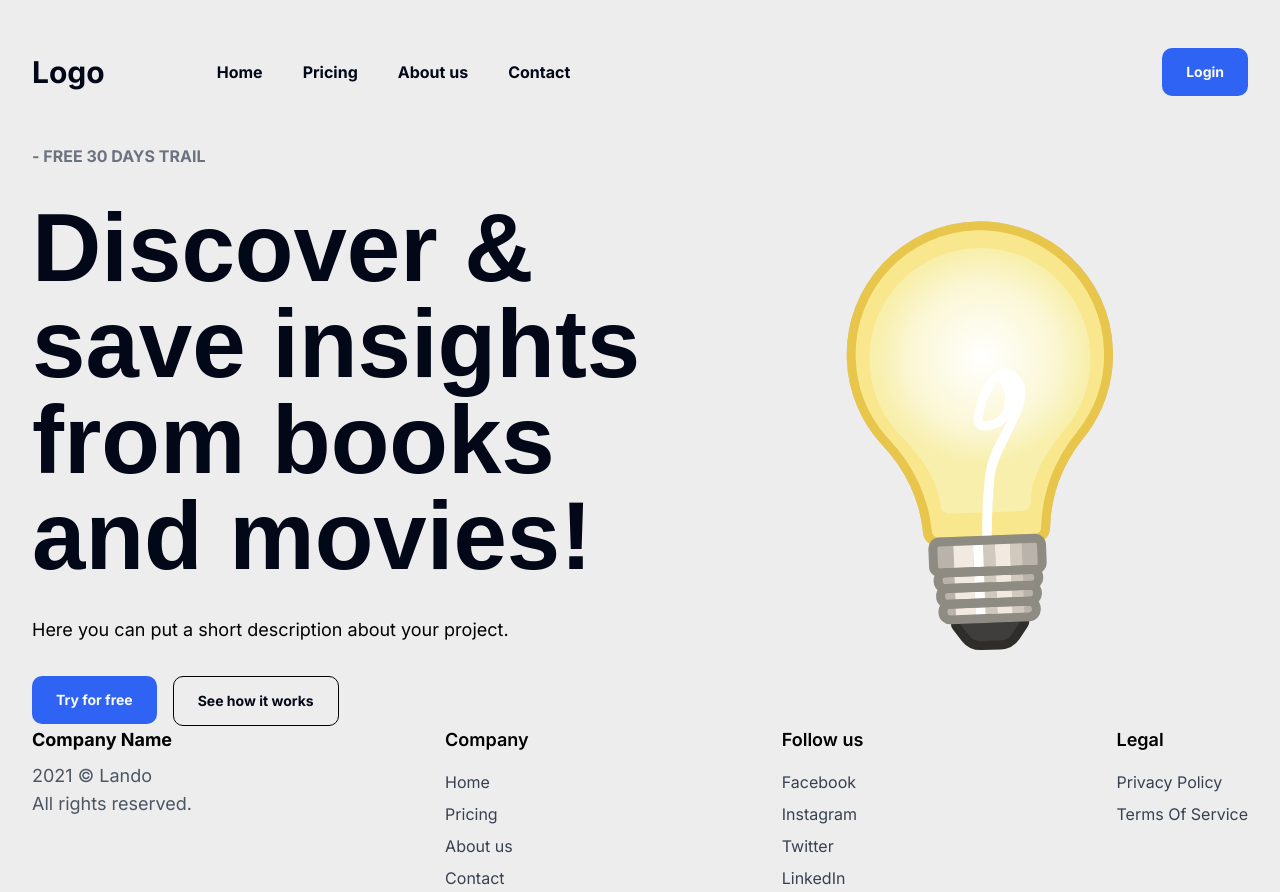
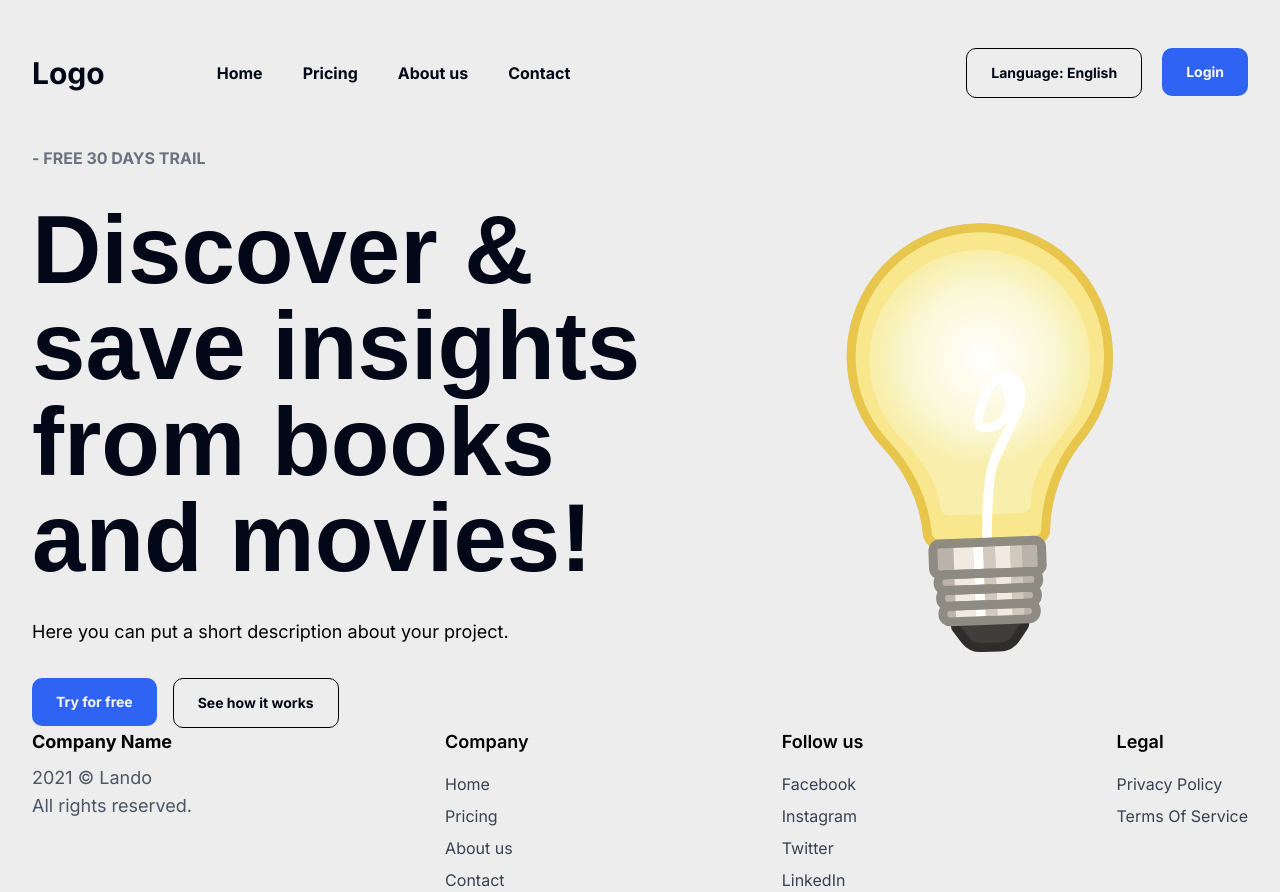
Before and after one commit to ErikOnd/dailyInsight, a Next.js app: page /home in a window 1280 px wide. Built offline with nearby package versions, Linux system fonts and the light colour scheme; no server answers.

Commit message:
added next intl and language switcher

```diff
--- /dev/null
+++ b/messages/de.json
@@ -0,0 +1,9 @@
+{
+    "homepage": {
+        "supHeader": "- Kostenlose 30-Tage-Testversion",
+        "header": "Entdecke & speichere Einblicke aus Büchern und Filmen!",
+        "text": "Hier kannst du eine kurze Beschreibung deines Projekts hinzufügen.",
+        "tryForFree": "Probiere is kostenlos",
+        "seeHowItWorks": "Schau dir an, wie es funktioniert"
+    }
+}
--- /dev/null
+++ b/messages/en.json
@@ -0,0 +1,10 @@
+{
+    "navigation": {},
+    "homepage": {
+        "supHeader": "- Free 30 days trail",
+        "header": "Discover & save insights from books and movies!",
+        "text": "Here you can put a short description about your project.",
+        "tryForFree": "Try for free",
+        "seeHowItWorks": "See how it works"
+    }
+}
--- a/next.config.mjs
+++ b/next.config.mjs
@@ -1,4 +1,8 @@
+import createNextIntlPlugin from "next-intl/plugin";
+
+const withNextIntl = createNextIntlPlugin();
+
 /** @type {import('next').NextConfig} */
 const nextConfig = {};
 
-export default nextConfig;
+export default withNextIntl(nextConfig);
--- a/package.json
+++ b/package.json
@@ -12,6 +12,7 @@
     },
     "dependencies": {
         "@auth0/nextjs-auth0": "^3.5.0",
+        "@radix-ui/react-dropdown-menu": "^2.1.1",
         "@radix-ui/react-slot": "^1.1.0",
         "@types/react-lottie": "^1.2.10",
         "class-variance-authority": "^0.7.0",
--- a/src/app/(routes)/home/page.tsx
+++ b/src/app/(routes)/home/page.tsx
@@ -1,12 +1,12 @@
 "use client";
 import React from "react";
-import Container from "@/components/ui/container";
 import Headline from "@/components/ui/headline";
 import Lottie from "react-lottie";
 import heroAnimation from "@/assets/hero_animation.json";
 import Text from "@/components/ui/text";
 import { Button } from "@/components/ui/button";
-import MainLayout from "@/app/layoiuts/MainLayout";
+import MainLayout from "@/app/layouts/MainLayout";
+import { useTranslations } from "next-intl";
 
 const Home = () => {
     const defaultOptions = {
@@ -17,6 +17,7 @@ const Home = () => {
             preserveAspectRatio: "xMidYMid slice",
         },
     };
+    const t = useTranslations("homepage");
     return (
         <MainLayout>
             <div className="flex justify-between">
@@ -25,13 +26,13 @@ const Home = () => {
                         className="font-bold uppercase"
                         variant="secondary"
                         size="small">
-                        - Free 30 days trail
+                        {t("supHeader")}
                     </Text>
-                    <Headline as="h1">Discover & save insights from books and movies!</Headline>
-                    <Text>Here you can put a short description about your project.</Text>
+                    <Headline as="h1"> {t("header")}</Headline>
+                    <Text> {t("text")}</Text>
                     <div className="flex gap-4">
-                        <Button>Try for free</Button>
-                        <Button variant="outline">See how it works</Button>
+                        <Button> {t("tryForFree")}</Button>
+                        <Button variant="outline"> {t("seeHowItWorks")}</Button>
                     </div>
                 </div>
                 <div className="h-full w-full max-w-fit self-center">
--- a/src/app/layout.tsx
+++ b/src/app/layout.tsx
@@ -3,25 +3,26 @@ import { Inter as FontSans } from "next/font/google";
 import { cn } from "@/lib/utils";
 import React from "react";
 import { UserProvider } from "@auth0/nextjs-auth0/client";
-import Navbar from "@/components/Navbar";
-import Footer from "@/components/Footer";
+import { NextIntlClientProvider } from "next-intl";
+import { getLocale, getMessages } from "next-intl/server";
 
 const fontSans = FontSans({
     subsets: ["latin"],
     variable: "--font-sans",
 });
 
-export default function RootLayout({ children }: { children: React.ReactNode }) {
+export default async function RootLayout({ children }: { children: React.ReactNode }) {
+    const locale = await getLocale();
+    const messages = await getMessages();
+
     return (
-        <html
-            lang="en"
-            suppressHydrationWarning>
+        <html lang={locale}>
             <head>
                 <title>DailyInsight</title>
             </head>
             <UserProvider>
                 <body className={cn("min-h-screen bg-background font-sans antialiased", fontSans.variable)}>
-                    {children}
+                    <NextIntlClientProvider messages={messages}>{children}</NextIntlClientProvider>
                 </body>
             </UserProvider>
         </html>
--- a/src/components/Navbar.tsx
+++ b/src/components/Navbar.tsx
@@ -3,6 +3,7 @@ import React from "react";
 import Link from "next/link";
 import { Button } from "@/components/ui/button";
 import { useUser } from "@auth0/nextjs-auth0/client";
+import LanguageSwitcher from "@/components/ui/LanguageSwitcher";
 
 const Navbar = () => {
     const { user } = useUser();
@@ -15,7 +16,8 @@ const Navbar = () => {
                 <Link href="/aboutUs">About us</Link>
                 <Link href="/contact">Contact</Link>
             </div>
-            <div className="ml-auto">
+            <div className="ml-auto flex gap-5">
+                <LanguageSwitcher />
                 {user ? (
                     <Link href="/api/auth/logout">
                         <Button variant="ghost">Logout</Button>
--- /dev/null
+++ b/src/components/ui/LanguageSwitcher.tsx
@@ -0,0 +1,53 @@
+import React, { useState, useEffect } from "react";
+import * as DropdownMenu from "@radix-ui/react-dropdown-menu";
+import { Button } from "@/components/ui/button";
+
+const LanguageSwitcher = () => {
+    const [currentLanguage, setCurrentLanguage] = useState<"en" | "de">("en");
+
+    useEffect(() => {
+        const locale = document.cookie
+            .split("; ")
+            .find((row) => row.startsWith("NEXT_LOCALE="))
+            ?.split("=")[1];
+
+        if (locale === "de" || locale === "en") {
+            setCurrentLanguage(locale as "en" | "de");
+        }
+    }, []);
+
+    const changeLanguage = (locale: "en" | "de") => {
+        document.cookie = `NEXT_LOCALE=${locale}; path=/; max-age=${365 * 24 * 60 * 60}`;
+
+        const newUrl = window.location.pathname.replace(/\/(en|de)\b/, `/${locale}`);
+        window.location.href = newUrl || "/";
+    };
+
+    return (
+        <DropdownMenu.Root>
+            <DropdownMenu.Trigger asChild>
+                <Button variant="outline">Language: {currentLanguage === "en" ? "English" : "Deutsch"}</Button>
+            </DropdownMenu.Trigger>
+
+            <DropdownMenu.Portal>
+                <DropdownMenu.Content
+                    className="animate-slideDownAndFade min-w-[160px] rounded-md bg-white p-2 shadow-md"
+                    sideOffset={5}>
+                    <DropdownMenu.Item
+                        className="hover:bg-mauve-200 cursor-pointer rounded-md px-4 py-2"
+                        onClick={() => changeLanguage("en")}>
+                        English
+                    </DropdownMenu.Item>
+
+                    <DropdownMenu.Item
+                        className="hover:bg-mauve-200 cursor-pointer rounded-md px-4 py-2"
+                        onClick={() => changeLanguage("de")}>
+                        Deutsch
+                    </DropdownMenu.Item>
+                </DropdownMenu.Content>
+            </DropdownMenu.Portal>
+        </DropdownMenu.Root>
+    );
+};
+
+export default LanguageSwitcher;
--- /dev/null
+++ b/src/i18n/request.ts
@@ -0,0 +1,13 @@
+import { getRequestConfig } from "next-intl/server";
+import { cookies } from "next/headers";
+
+export default getRequestConfig(async () => {
+    const cookieLocale = cookies().get("NEXT_LOCALE")?.value as "en" | "de" | undefined;
+
+    const locale = cookieLocale || "en";
+
+    return {
+        locale,
+        messages: (await import(`../../messages/${locale}.json`)).default,
+    };
+});
```
Also changed, not shown: src/app/layouts/MainLayout.tsx (renamed from src/app/layoiuts/MainLayout.tsx), 1 other file (tests, documents, lock files or other folders).
